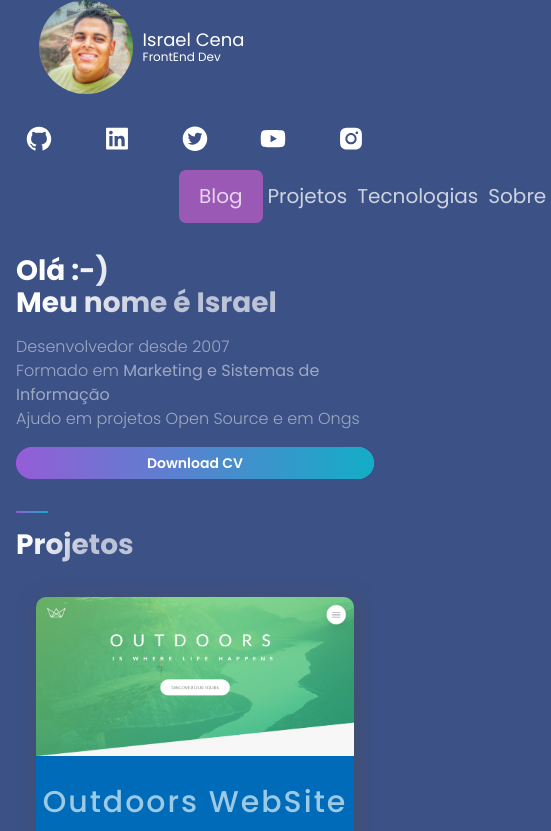
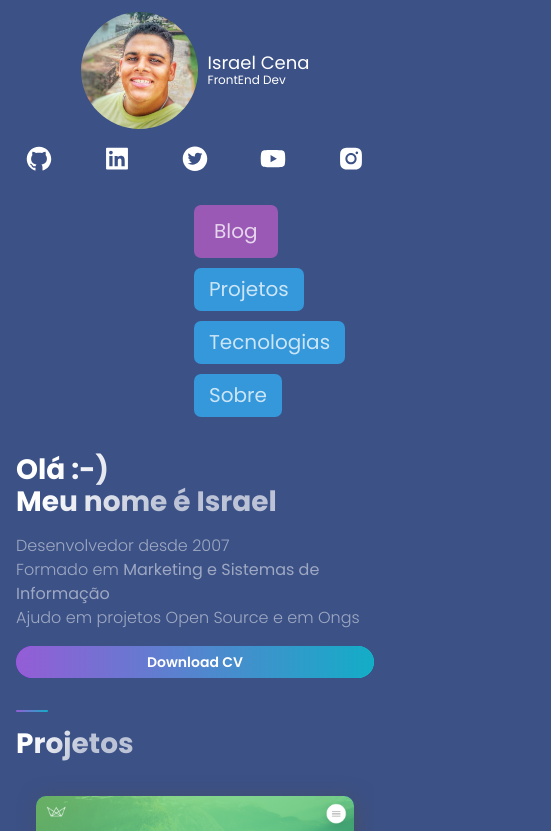
Before and after one commit to israelcena/mynewportfolio, a Next.js app: page / in a window 390 px wide. Shown: the top 831 px of the page, 551 px wide, since content can reach past the window. Built offline with nearby package versions, Linux system fonts and the light colour scheme.

Commit message:
fix spaces between itens in header for phone view

```diff
--- a/src/components/Header/Header.js
+++ b/src/components/Header/Header.js
@@ -29,7 +29,7 @@ const Header = () => (
             style={{
               display: 'flex',
               alignItems: 'center',
-              justifyContent: 'start',
+              justifyContent: 'center',
               color: 'white'
             }}
           >
--- a/src/components/Header/HeaderStyles.js
+++ b/src/components/Header/HeaderStyles.js
@@ -17,26 +17,28 @@ export const Container = styled.div`
     grid-column-gap: 0.5rem;
     grid-row-gap: 1.5rem;
     margin-bottom: -1rem;
+    padding-top: 4rem;
   }
 `
 
 export const Div1 = styled.div`
   grid-area: 1 / 1 / 1 / 2;
-  display: flex;
-  align-content: center;
+  @media ${(props) => props.theme.breakpoints.md} {
+    grid-area: 1 / 1 / 1 / 6;
+  }
   @media ${(props) => props.theme.breakpoints.sm} {
-    grid-area: 1 / 1 / 2 / 6;
-    position: absolute;
-    top: 0;
-    left: 50%;
-    width: 80vw;
-    transform: translateX(-50%);
-    justify-content: center !important;
+    & a {
+      align-self: center;
+    }
   }
 `
 
 export const Div2 = styled.div`
   grid-area: 1 / 2 / 1 / 5;
+  @media ${(props) => props.theme.breakpoints.md} {
+    grid-area: 3 / 2 / 3 / 5;
+    margin: 1rem;
+  }
   @media ${(props) => props.theme.breakpoints.sm} {
     grid-area: 3 / 2 / 3 / 5;
     margin-bottom: 1rem;
@@ -48,6 +50,11 @@ export const Div3 = styled.div`
   display: flex;
   justify-content: space-around;
   align-items: center;
+  @media ${(props) => props.theme.breakpoints.md} {
+    align-items: center;
+    margin-top: 3rem;
+    grid-area: 2 / 2 / 2 / 5;
+  }
   @media ${(props) => props.theme.breakpoints.sm} {
     align-items: center;
     margin-top: 3rem;
@@ -60,6 +67,9 @@ export const Img = styled.img`
   border-radius: 50%;
   object-fit: contain;
   margin-right: 1rem;
+  @media ${(props) => props.theme.breakpoints.md} {
+    width: 15%;
+  }
   @media ${(props) => props.theme.breakpoints.sm} {
     width: 30%;
   }
@@ -74,6 +84,21 @@ export const UlNav = styled.ul`
   justify-content: space-around;
   align-items: center;
   padding: 0 10rem;
+  flex-wrap: nowrap;
+
+  @media ${(props) => props.theme.breakpoints.md} {
+    & li {
+      margin: 0.5rem;
+      padding: 1rem;
+      background-color: #3498db;
+      border-radius: 0.7rem;
+    }
+  }
+  @media ${(props) => props.theme.breakpoints.sm} {
+    flex-wrap: wrap;
+    & li {
+    }
+  }
 `
 
 export const NavLink = styled.a`
```
